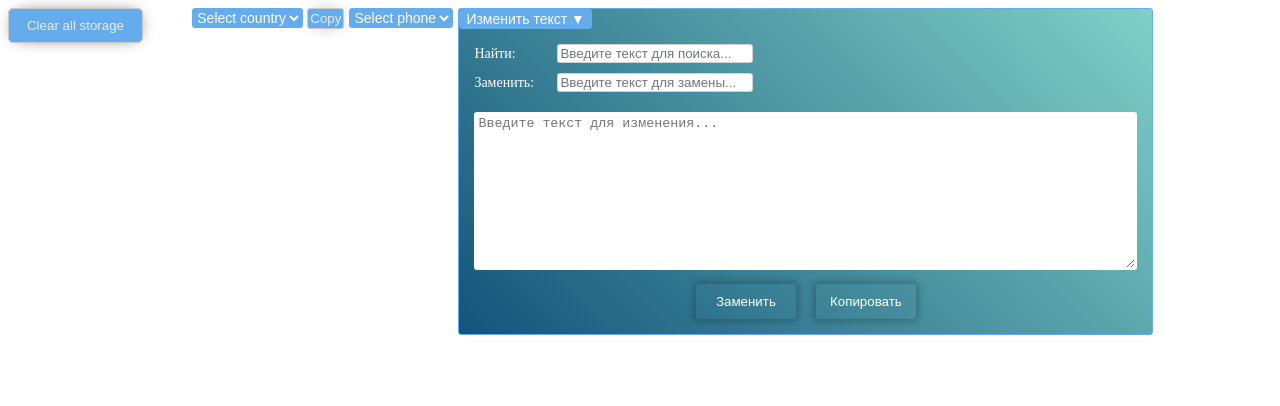
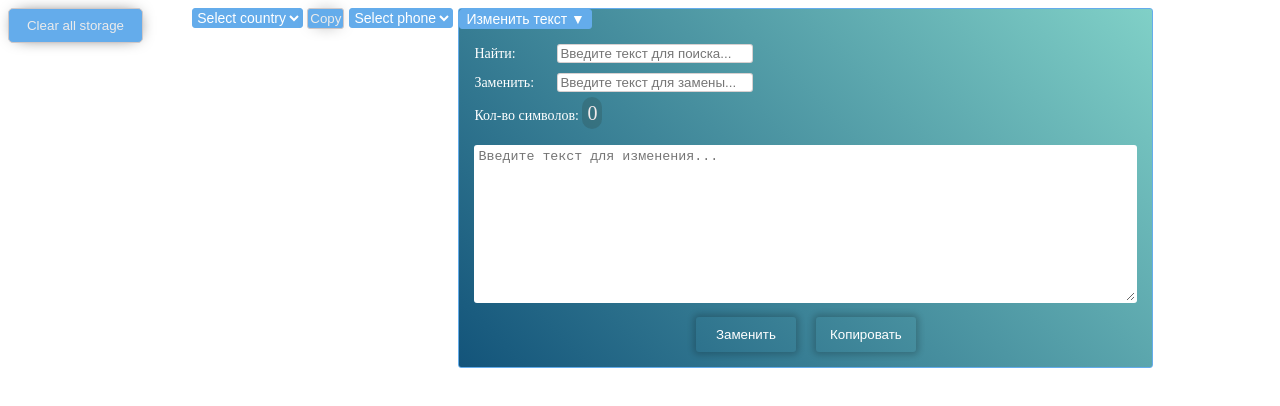
Before and after one commit to WebRabbits/clearStorageSessionDataAndGenerateRandomIBAN, a plain HTML site: page index.html in a window 1280 px wide. Both pictures are taken after a click on the button "Изменить текст ▼". Drawn offline with Linux system fonts and the light colour scheme.

Commit message:
Написал функцию слушателя numberOfCharacterTextarea лоя динамического отслеживания изменения кол-ва символов в блоке textarea при вставки/написании текста либо при замене текста. Дополнил файл style.css

```diff
--- a/appIndex.js
+++ b/appIndex.js
@@ -44,6 +44,10 @@ body.insertAdjacentHTML(
           <label>Заменить:</label>
           <input type="text" class="input-search" placeholder="Введите текст для замены..."/>
         </div>
+        <div class="block-number-character">
+          <label>Кол-во символов:</label>
+          <a>0</a>
+        </div>
         <div class="error-block-change"></div>
         <div class="block-change-text">
           <textarea name="block-text" id="" cols="80" rows="10" placeholder="Введите текст для изменения..."></textarea>
@@ -77,6 +81,10 @@ const blockText = document.querySelector('textarea[name="block-text"]');
 const changeBtn = document.querySelector('.btn-change-text');
 const copyBtn = document.querySelector('.btn-copy-text');
 
+const blockNumberCharacter = document.querySelector(
+  '.block-number-character a'
+);
+
 // Создаём ивенты
 resetBtn.addEventListener('click', handleClearAllStorage);
 selectCountry.addEventListener('change', getCountryData);
@@ -86,7 +94,10 @@ selectPhone.addEventListener('change', getPhoneData);
 resultBlockPhone.addEventListener('click', copyPhone);
 
 changeTextBlockBtn.addEventListener('click', toggleChangeBlockText);
-changeBtn.addEventListener('click', () => changeText(validChangeText));
+changeBtn.addEventListener('click', () =>
+  changeText(validChangeText, numberOfCharacterTextarea)
+);
+blockText.addEventListener('input', numberOfCharacterTextarea);
 copyBtn.addEventListener('click', copyChangeText);
 
 /*-------------------------------------------------------------------------------------------------------*/
@@ -246,6 +257,11 @@ function toggleChangeBlockText() {
     }
   });
 }
+// Функция с ивентом "input" для динамического отображения кол-ва символов из поля textarea при вводе и при изменении текста.
+function numberOfCharacterTextarea(beforeChangeNumberOfCharacter) {
+  blockNumberCharacter.innerText =
+    blockText.textLength || beforeChangeNumberOfCharacter;
+}
 
 // Функция замены части контента в тексте. Функция принимает callback-функцию валидации validChangeText() введённых данных в поля, в которую передаётся массив значений из полей ввода.
 // Если все значения переданы верно - текст в textarea изменяется.
@@ -259,6 +275,8 @@ function changeText(validChangeText) {
 
   blockText.value = text.replaceAll(searchStr, changeStr);
   validChangeText([searchStr, changeStr, text]);
+
+  numberOfCharacterTextarea(blockText.textLength);
 }
 
 // Функция валидация заполненных полей "Найти", "Заменить", "Введите текст"
--- a/style.css
+++ b/style.css
@@ -238,3 +238,15 @@ input:focus:-ms-input-placeholder {
   border-radius: 3px;
   transition: 0.5s;
 }
+
+.block-number-character label {
+  display: inline;
+}
+
+.block-number-character a {
+  font-size: 20px;
+  background: #2f4f4f4d;
+  color: #f3eaea;
+  border-radius: 50px;
+  padding: 5px;
+}
```
